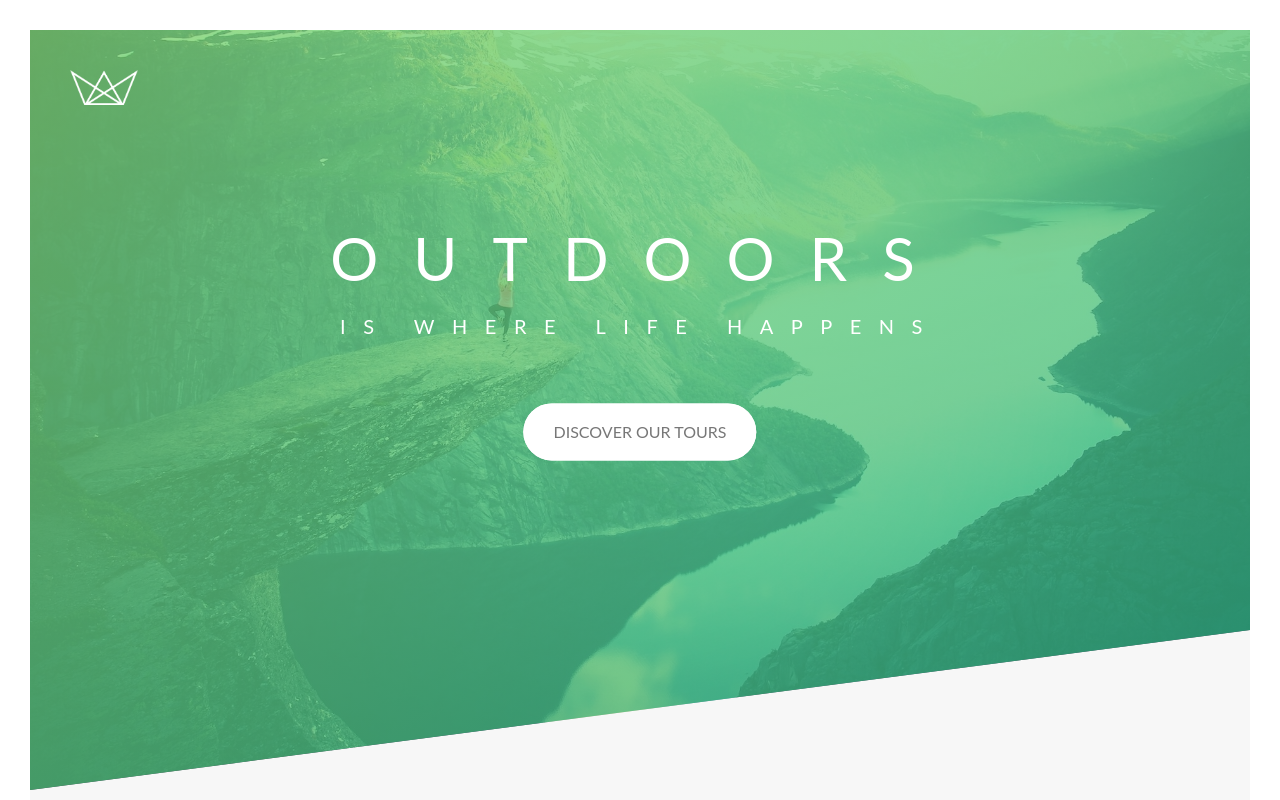
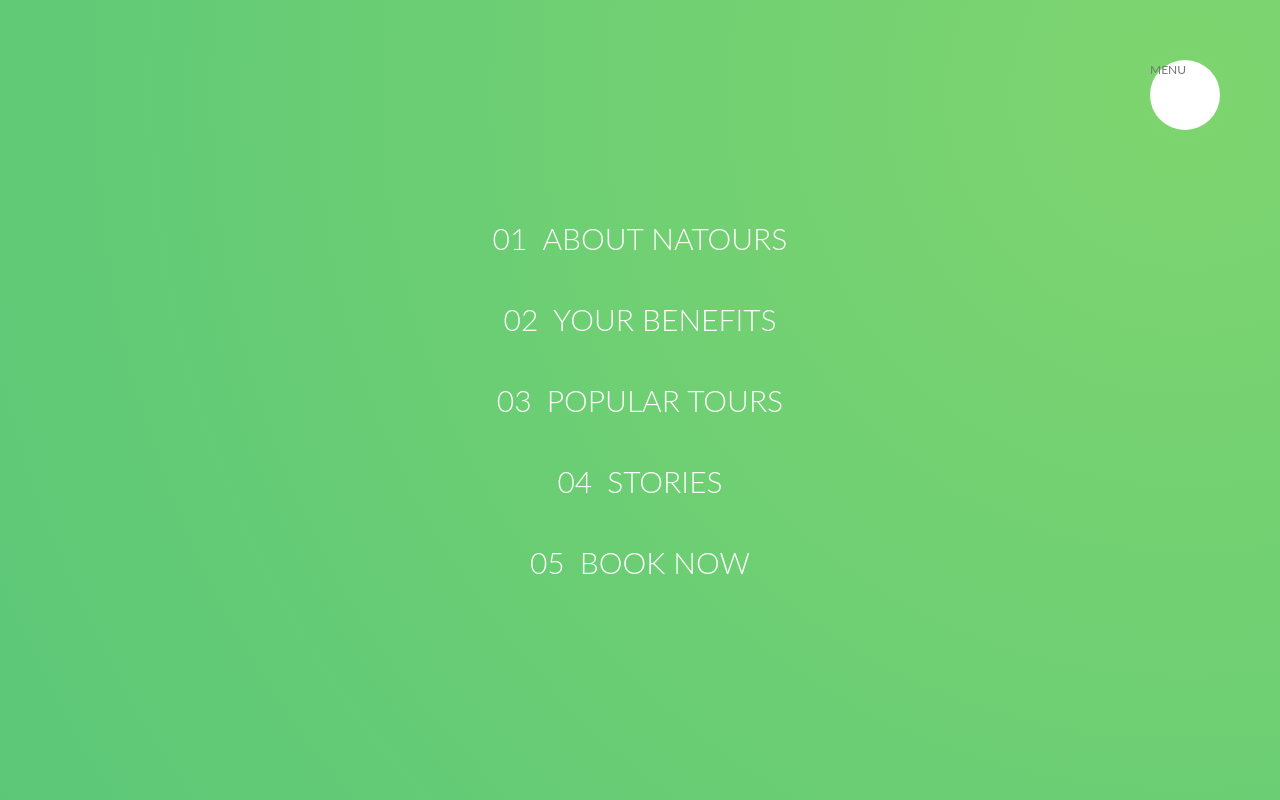
Before and after one commit to Stalker-Pro/My_adaptive_site, a website: page index.html in a window 1280 px wide. Shown: the top 800 px of the page. Drawn offline with Linux system fonts and the light colour scheme.

Commit message:
New functionality popup button (under development)

```diff
--- a/index.html
+++ b/index.html
@@ -11,6 +11,35 @@
 		<!-- LINKS -->
 	</head>
 	<body>
+		<div class="navigation">
+			<input type="checkbox" class="navigation__checkbox" id="navi-toggle" />
+
+			<label for="navi-toggle" class="navigation__button">MENU</label>
+
+			<div class="navigation__background">&nbsp;</div>
+			<!-- empty space-->
+
+			<nav class="navigation__nav">
+				<ul class="navigation__list">
+					<li class="navigation__item">
+						<a href="#" class="navigation__link"><span>01</span>About Natours</a>
+					</li>
+					<li class="navigation__item">
+						<a href="#" class="navigation__link"><span>02</span>Your benefits</a>
+					</li>
+					<li class="navigation__item">
+						<a href="#" class="navigation__link"><span>03</span>Popular tours</a>
+					</li>
+					<li class="navigation__item">
+						<a href="#" class="navigation__link"><span>04</span>Stories</a>
+					</li>
+					<li class="navigation__item">
+						<a href="#" class="navigation__link"><span>05</span>Book now</a>
+					</li>
+				</ul>
+			</nav>
+		</div>
+
 		<header class="header">
 			<div class="header__logo-box">
 				<img src="./img/logo-white.png" alt="Logo" class="header__logo" />
--- /dev/null
+++ b/sass/layout/_navigation.scss
@@ -0,0 +1,87 @@
+.navigation {
+	&__checkbox {
+		display: none;
+	}
+
+	&__button {
+		background-color: $color-white;
+		height: 7rem;
+		width: 7rem;
+		position: fixed;
+		top: 6rem;
+		right: 6rem;
+		border-radius: 50%;
+		z-index: 2000;
+	}
+
+	&__background {
+		height: 6rem;
+		width: 6rem;
+		border-radius: 50%;
+		position: fixed;
+		top: 6.5rem;
+		right: 6.5rem;
+		background-image: radial-gradient(
+			$color-primary-light,
+			$color-primary-dark
+		);
+		z-index: 1000;
+
+		transform: scale(80);
+	}
+
+	&__nav {
+		height: 100vh;
+		width: 100%;
+		position: fixed;
+		top: 0;
+		right: 0;
+		z-index: 1500;
+	}
+
+	&__list {
+		position: absolute;
+		top: 50%;
+		left: 50%;
+		transform: translate(-50%, -50%);
+		list-style: none;
+		text-align: center;
+	}
+
+	&__item {
+		margin: 1rem;
+	}
+
+	&__link {
+		&:link,
+		&:visited {
+			display: inline-block;
+			font-size: 3rem;
+			font-weight: 300;
+			padding: 1rem 2rem;
+			color: $color-white;
+			text-decoration: none;
+			text-transform: uppercase;
+			background-image: linear-gradient(
+				120deg,
+				transparent 0%,
+				transparent 50%,
+				$color-white 50%
+			);
+			background-size: 225%;
+			transition: all 0.4s;
+
+            span{
+                margin-right: 1.5rem;
+                display: inline-block;
+            }
+		}
+
+		&:hover,
+		&:active {
+			background-position: 100%;
+			color: $color-primary;
+			transform: translateX(1rem);// сам блок движется слегка вправо
+		}
+	}
+}
--- a/sass/main.scss
+++ b/sass/main.scss
@@ -18,5 +18,6 @@
 @import 'layout/header';
 @import 'layout/grid';
 @import 'layout/footer';
+@import 'layout/navigation';
 
 @import 'pages/home';
```
Also changed, not shown: styles(css)/style.css.
